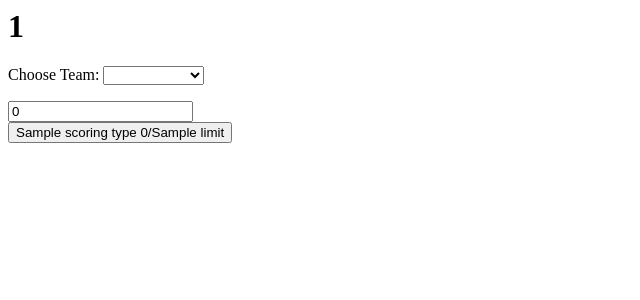
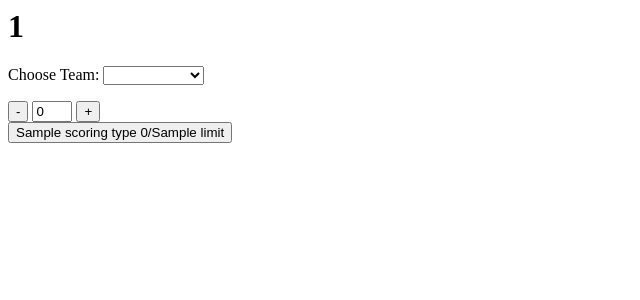
Before and after one commit to uiuc-mrdc/cogs, a Django app: template django/team_management/templates/team_management/GameX.html in a window 1280 px wide. Shown: the top 300 px of the page, without its empty margins (0-640 px from the left). Run offline with Django 3.2, Linux system fonts and the light colour scheme; the template is opened without the code that fills it: most values are stand-ins (such as "Sample title", 1, 10 or a date in 2020).

Commit message:
Slightly nicer counter buttons for the dragon ball counters

```diff
--- a/django/team_management/templates/team_management/GameX.html
+++ b/django/team_management/templates/team_management/GameX.html
@@ -1,4 +1,11 @@
 <html>
+<head>
+<style>
+input[type=number] {
+	width: 3em;
+}
+</style>
+</head>
 
 <body>
 	<h1>{{ game_id }}</h1>
@@ -14,7 +21,11 @@
 
 	<div class="dragon_counters">
 		{% for dragonCounter in dragon_ball_list %}
-			<input type="number" min="0" step="1" value="0" style="background-color:{{ dragonCounter.extra_data }}">
+			<span class="{{ dragonCounter.name }}">
+				<button onclick="this.parentNode.querySelector('input[type=number]').stepDown()" >-</button>
+				<input type="number" min="0" step="1" value="0" style="background-color:{{ dragonCounter.extra_data }}">
+				<button onclick="this.parentNode.querySelector('input[type=number]').stepUp()" >+</button>
+			</span>
 		{% endfor %}
 	</div>
 
```
